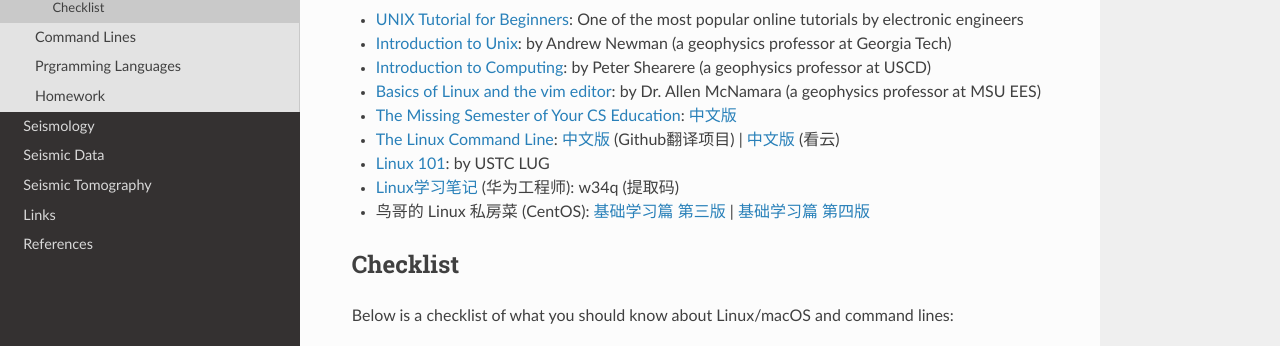
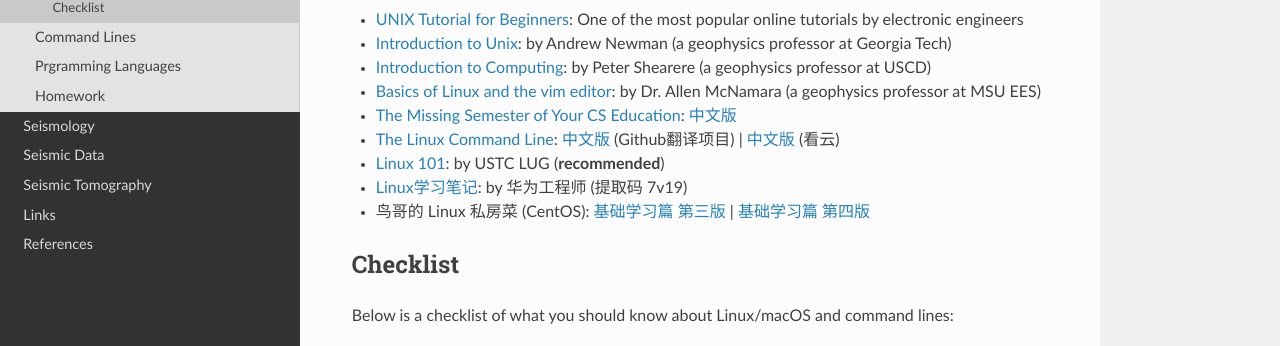
Before and after one commit to MIGG-NTU/SeisTomo_Tutorials, a Sphinx documentation site: the page built from source/computer-programming/LinuxmacOS-basis.rst, in a window 1280 px wide and 1143 px high. Shown: the part 256-602 px from the top of the window. Built offline with Sphinx 7.4.7 and the Read the Docs theme 2.0.0, drawn with Linux system fonts in a browser that asks for light colours.

Commit message:
update linux links (#24)

```diff
--- a/source/computer-programming/LinuxmacOS-basis.rst
+++ b/source/computer-programming/LinuxmacOS-basis.rst
@@ -12,8 +12,8 @@
 - `Basics of Linux and the vim editor <https://msu.edu/~allenmc/GLG873/2017-Linux_and_VI_basics.pdf>`_: by Dr. Allen McNamara (a geophysics professor at MSU EES)
 - `The Missing Semester of Your CS Education <https://missing.csail.mit.edu/>`__: `中文版 <https://missing-semester-cn.github.io/>`__
 - `The Linux Command Line <http://linuxcommand.org/tlcl.php>`__: `中文版 <http://billie66.github.io/TLCL/index.html>`__ (Github翻译项目) | `中文版 <https://www.kancloud.cn/thinkphp/linux-command-line>`__ (看云)
-- `Linux 101 <https://101.lug.ustc.edu.cn/>`__: by USTC LUG
-- `Linux学习笔记 <https://pan.baidu.com/s/1FGoYQ6H4nWxaiGyJ5Yrljg>`__ (华为工程师): w34q (提取码)
+- `Linux 101 <https://101.lug.ustc.edu.cn/>`__: by USTC LUG (**recommended**)
+- `Linux学习笔记 <https://pan.baidu.com/s/1Eo7xFt8UUbXL21OREXUPGA>`__: by 华为工程师 (提取码 7v19)
 - 鸟哥的 Linux 私房菜 (CentOS): `基础学习篇 第三版 <http://cn.linux.vbird.org>`__ | `基础学习篇 第四版 <https://wizardforcel.gitbooks.io/vbird-linux-basic-4e/content/index.html>`__
 
 
```
